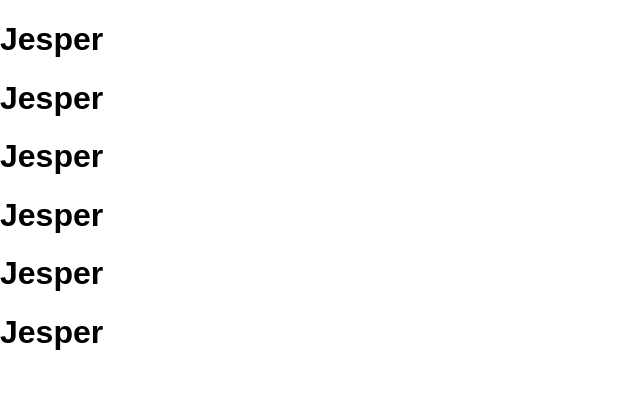
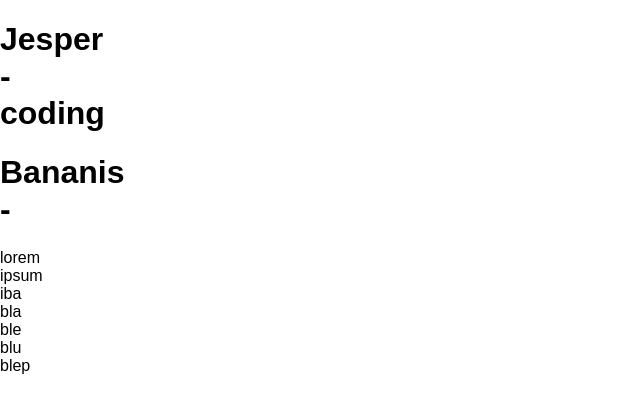
Before and after one commit to javascriptst18/react-demo, a React (Create React App) app: page / in a window 1280 px wide. Shown: the top 410 px of the page, without its empty margins (0-640 px from the left). Built offline with nearby package versions, Linux system fonts and the light colour scheme.

Commit message:
Props demo

```diff
--- a/src/App.js
+++ b/src/App.js
@@ -1,16 +1,19 @@
-import React, { Component } from 'react';
-import Title from './Title';
+import React, { Component, Fragment } from 'react';
+import Header from './components/Header';
+import Paragraph from './components/Paragraph';
+let age = 10;
 
-// JSX - JavaScript eXtended
 function App(){
-  return <div>
-    <Title />
-    <Title />
-    <Title />
-    <Title />
-    <Title />
-    <Title />
-  </div>;
+  return (
+    <div className="container">
+      <Header
+        name="Jesper"
+        hobby="coding"
+        age={age} />
+      <Header name="Bananis" />
+      <Paragraph />
+    </div >
+  );
 }
 
 export default App;
--- a/src/Title.js
+++ /dev/null
@@ -1,15 +0,0 @@
-import React from 'react';
-
-let name = "Jesper";
-
-function Title() {
-  return <h1> {name} </h1>;
-}
-
-class TitleClass extends React.Component{
-  render(){
-    return <h2>Yo</h2>;
-  }
-}
-
-export default Title;
--- /dev/null
+++ b/src/components/Header.js
@@ -0,0 +1,7 @@
+import React from 'react';
+
+function Header(props) {
+  return <h1 className="header"> {props.name} - {props.hobby} </h1>;
+}
+
+export default Header;
--- /dev/null
+++ b/src/components/Paragraph.js
@@ -0,0 +1,7 @@
+import React from 'react';
+
+function Paragraph(){
+  return <p> lorem ipsum iba bla ble blu blep </p>
+}
+
+export default Paragraph;
--- a/src/index.css
+++ b/src/index.css
@@ -3,3 +3,7 @@ body {
   padding: 0;
   font-family: sans-serif;
 }
+
+.container {
+  width: 10px;
+}
```
Also changed, not shown: src/logo.svg (deleted), 1 other file (tests, documents, lock files or other folders).
